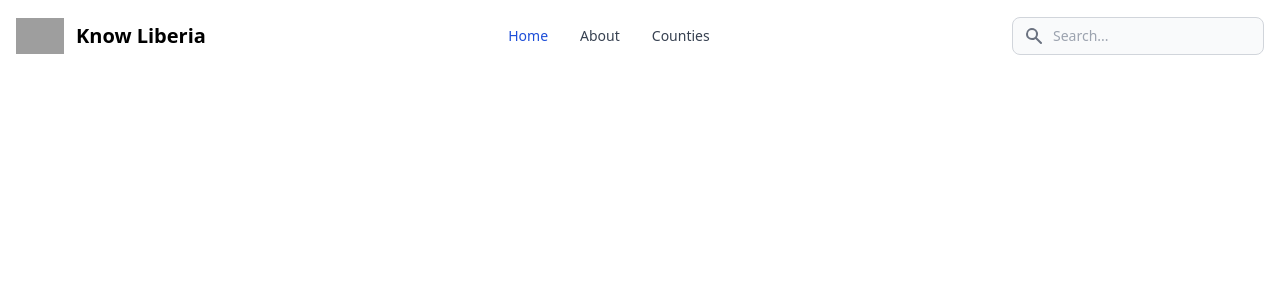
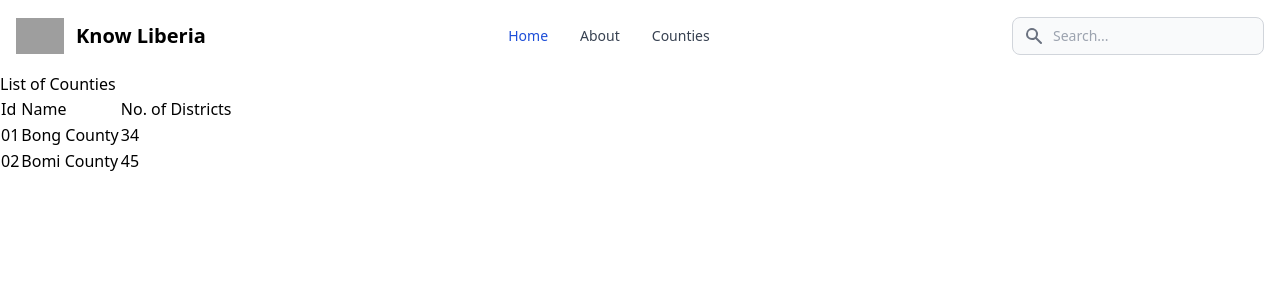
Before and after one commit to xyberkid/know-liberia, a React (Create React App) app: page / in a window 1280 px wide. Shown: the top 300 px of the page. Built offline with nearby package versions, Linux system fonts and the light colour scheme; grey boxes are pictures that could not be loaded.

Commit message:
initial commit

```diff
--- a/package.json
+++ b/package.json
@@ -6,6 +6,7 @@
     "@testing-library/jest-dom": "^5.16.5",
     "@testing-library/react": "^13.4.0",
     "@testing-library/user-event": "^13.5.0",
+    "firebase": "^9.15.0",
     "react": "^18.2.0",
     "react-dom": "^18.2.0",
     "react-scripts": "5.0.1",
--- a/src/App.js
+++ b/src/App.js
@@ -1,8 +1,10 @@
+import Counties from "./components/Counties"
 import Navbar from "./components/Navbar"
 export default function App() {
   return (
-    <>
+    <div>
       <Navbar />
-    </>
+      <Counties />
+    </div>
   )
 }
--- a/src/components/Counties.js
+++ b/src/components/Counties.js
@@ -0,0 +1,42 @@
+import { data } from "autoprefixer";
+import React from "react";
+
+class Counties extends React.Component{
+    render(){
+
+        const Counties = [
+            {
+              id: '01',
+              name: 'Bong County',
+              districtsNo : '34',
+            },
+            {
+              id: '02',
+              name: 'Bomi County',
+              districtsNo: '45',
+            },
+        ];
+
+        return(
+            <div>
+                <h2>List of Counties</h2>
+                <table>
+                    <tr>
+                        <td>Id</td>
+                        <td>Name</td>
+                        <td>No. of Districts</td>
+                    </tr>
+                    {Counties.map((data) => (
+                        <tr>
+                            <td key={data.id}>{data.id}</td>
+                            <td>{data.name}</td>
+                            <td>{data.districtsNo}</td>
+                        </tr>
+                    ))}
+                </table>
+            </div>
+        )
+    }
+}
+
+export default Counties;
--- /dev/null
+++ b/src/firebase.js
@@ -0,0 +1,24 @@
+
+import { initializeApp } from "firebase/app";
+import { getAnalytics } from "firebase/analytics";
+import { getFirestore } from "@firebase/firestore";
+// TODO: Add SDKs for Firebase products that you want to use
+// https://firebase.google.com/docs/web/setup#available-libraries
+
+// Your web app's Firebase configuration
+// For Firebase JS SDK v7.20.0 and later, measurementId is optional
+const firebaseConfig = {
+  apiKey: "AIzaSyCpBDA9shzv6fziHSiegvtQ_edl404YyU4",
+  authDomain: "knowliberia.firebaseapp.com",
+  projectId: "knowliberia",
+  storageBucket: "knowliberia.appspot.com",
+  messagingSenderId: "489536298228",
+  appId: "1:489536298228:web:ce5f9d70a4454a4aea92a1",
+  measurementId: "G-K4DL0K436N"
+};
+
+// Initialize Firebase
+const app = initializeApp(firebaseConfig);
+const analytics = getAnalytics(app);
+
+const firestore = getFirestore(app);
```
Also changed, not shown: 1 other file (tests, documents, lock files or other folders).
